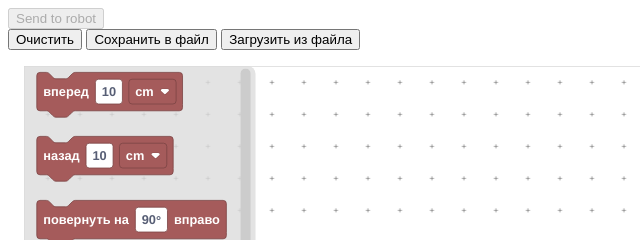
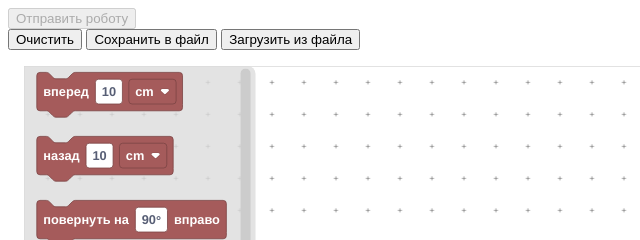
Before and after one commit to dsp-0/TurtleWeb, a plain HTML site: page ide/index.html in a window 1280 px wide. Shown: the top 240 px of the page, 0-640 px from the left. Drawn offline with Linux system fonts and the light colour scheme.

Commit message:
Изменено название кнопки Send to robot => Отправить роботу

```diff
--- a/ide/index.html
+++ b/ide/index.html
@@ -24,7 +24,7 @@
     </style>
   </head>
   <body>
-    <button id="clickme">Send to robot</button>
+    <button id="clickme">Отправить роботу</button>
 	<br>
 	<button id="clear-workspace" data-t="workspace-clear">Очистить</button>
 	<input id="file-input" type="file" style="display: none;">
```
